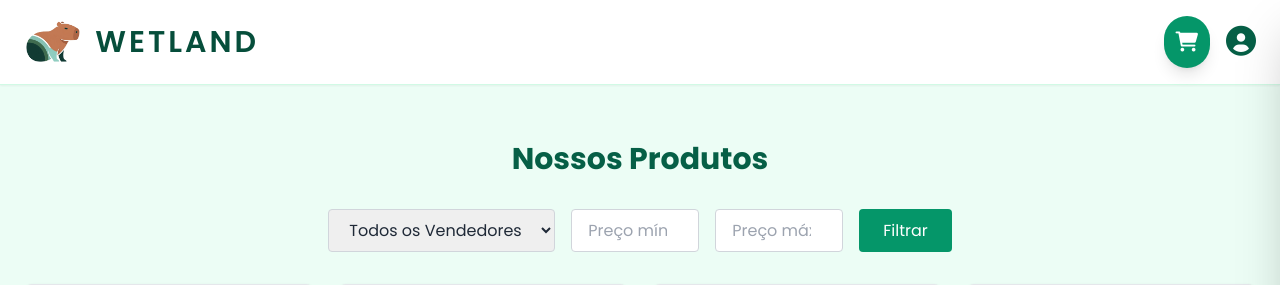
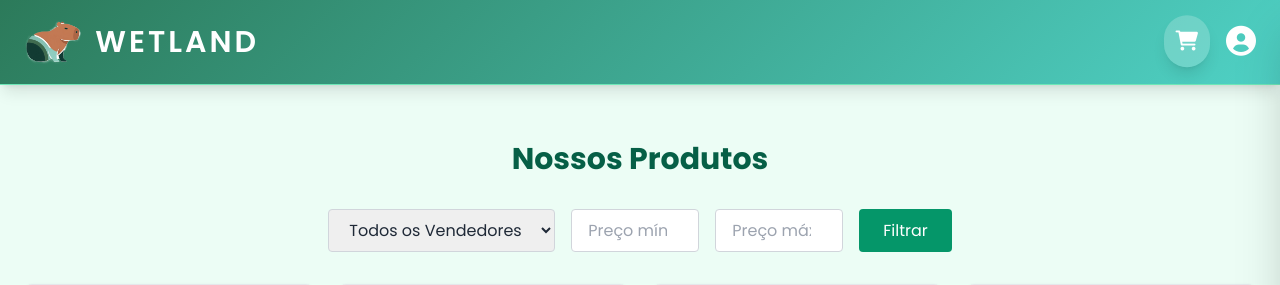
Before and after one commit to mateusoviana/wetland, a Flask app: page / in a window 1280 px wide. Shown: the top 285 px of the page. Run offline with Flask 3, Linux system fonts and the light colour scheme; some libraries are stand-ins or nearby versions.

Commit message:
Enhancing UI

```diff
--- a/templates/layout.html
+++ b/templates/layout.html
@@ -7,13 +7,14 @@
     <script src="https://cdn.tailwindcss.com"></script>
     <link rel="stylesheet" href="https://cdnjs.cloudflare.com/ajax/libs/font-awesome/6.0.0/css/all.min.css">
     <link href="https://fonts.googleapis.com/css2?family=Poppins:wght@300;400;500;600;700&display=swap" rel="stylesheet">
+    <link rel="stylesheet" href="{{ url_for('static', filename='style.css') }}">
     <style>
         body {
             font-family: 'Poppins', sans-serif;
         }
         .cart-sidebar {
             transition: transform 0.3s ease-in-out;
-            right: -384px; /* Esconde completamente (largura w-96 = 384px) */
+            right: -384px;
         }
         .cart-sidebar.closed {
             transform: translateX(0);
@@ -24,7 +25,6 @@
             right: 0;
         }
 
-        /* Garantir que o overlay funcione */
         .cart-overlay {
             transition: opacity 0.3s ease-in-out;
         }
@@ -35,28 +35,27 @@
     </style>
 </head>
 <body class="bg-emerald-50 text-gray-800">
-    <header class="bg-white shadow-sm border-b border-emerald-100">
+    <header class="hero-gradient shadow-lg border-b border-emerald-300">
         <div class="max-w-7xl mx-auto px-6 py-4 flex justify-between items-center">
-            <!-- Logo -->
             <a href="{{ url_for('index') }}" class="flex items-center gap-3">
                 <img src="{{ url_for('static', filename='images/logo2.png') }}" alt="Logo Wetland" class="h-12 w-auto">
-                <span class="text-3xl font-semibold text-emerald-900 uppercase tracking-widest">Wetland</span>
+                <span class="text-3xl font-semibold text-white uppercase tracking-widest">Wetland</span>
             </a>
 
-            <!-- Navegação direita -->
+            <!-- Enhanced navigation -->
             <div class="flex items-center gap-4">
-                <!-- Botão do carrinho (agora em todas as páginas) -->
-                <button id="cartToggle" class="relative bg-emerald-600 text-white p-3 rounded-full hover:bg-emerald-700 transition duration-200 shadow-lg">
+                <!-- Cart button with enhanced styling -->
+                <button id="cartToggle" class="relative bg-white bg-opacity-20 text-white p-3 rounded-full hover:bg-opacity-30 transition duration-300 shadow-lg floating transform hover:scale-105">
                     <i class="fas fa-shopping-cart text-xl"></i>
                     {% if cart_items and cart_items|length > 0 %}
-                    <span id="cartBadge" class="absolute -top-2 -right-2 bg-red-500 text-white text-xs rounded-full w-6 h-6 flex items-center justify-center font-bold">
+                    <span id="cartBadge" class="absolute -top-2 -right-2 bg-red-500 text-white text-xs rounded-full w-6 h-6 flex items-center justify-center font-bold animate-pulse">
                         {{ cart_items|sum(attribute='quantity') }}
                     </span>
                     {% endif %}
                 </button>
 
-                <!-- Conta -->
-                <a href="{{ url_for('account') }}" class="text-3xl text-emerald-800 hover:text-emerald-600 transition duration-200" title="Minha Conta">
+                <!-- Account button with enhanced styling -->
+                <a href="{{ url_for('account') }}" class="text-3xl text-white hover:text-emerald-200 transition duration-300 transform hover:scale-110" title="Minha Conta">
                     <i class="fas fa-user-circle"></i>
                 </a>
             </div>
@@ -65,44 +64,41 @@
 
     {% if request.endpoint != 'index' %}
     <div class="max-w-7xl mx-auto px-1 py-2 text-left">
-        <button onclick="window.history.back()" class="w-12 h-12 bg-emerald-800 text-white rounded-full flex items-center justify-center transition duration-200 hover:bg-emerald-700">
+        <button onclick="window.history.back()" class="w-12 h-12 hero-gradient text-white rounded-full flex items-center justify-center transition duration-300 hover:shadow-lg transform hover:scale-105">
             <i class="fas fa-arrow-left"></i>
         </button>
     </div>
     {% endif %}
 
-    <!-- Layout principal -->
     <div class="relative">
-        <main class="{% if request.endpoint == 'index' %}max-w-7xl{% else %}max-w-6xl{% endif %} mx-auto p-6">
+        <main class="{% if request.endpoint == 'index' %}max-w-7xl{% else %}max-w-6xl{% endif %} mx-auto p-6 relative z-10">
             {% block content %}{% endblock %}
         </main>
 
-        <!-- Overlay escuro quando carrinho está aberto (agora em todas as páginas) -->
         <div id="cartOverlay" class="cart-overlay hidden fixed inset-0 bg-black bg-opacity-50 z-40"></div>
 
-        <!-- Carrinho lateral retrátil (agora em todas as páginas) -->
+
         <aside id="cartSidebar" class="cart-sidebar closed fixed top-0 w-96 h-full bg-white shadow-2xl z-50 border-l border-emerald-100">
             <div class="p-6 h-full flex flex-col">
-                <!-- Cabeçalho do carrinho -->
-                <div class="flex items-center justify-between border-b border-emerald-100 pb-4 mb-4">
-                    <h3 class="text-xl font-semibold text-emerald-800 flex items-center gap-2">
+                <div class="flex items-center justify-between border-b border-emerald-100 pb-4 mb-4 hero-gradient text-white p-4 rounded-lg -m-6 mb-4">
+                    <h3 class="text-xl font-semibold flex items-center gap-2">
                         <i class="fas fa-shopping-cart"></i>
                         Meu Carrinho
                     </h3>
-                    <button id="closeCart" class="text-gray-500 hover:text-gray-700 text-xl">
+                    <button id="closeCart" class="text-white hover:text-emerald-200 text-xl transition duration-200">
                         <i class="fas fa-times"></i>
                     </button>
                 </div>
 
-                <!-- Conteúdo do carrinho -->
+                <!-- Cart content -->
                 <div class="flex-1 overflow-hidden flex flex-col">
                     {% if cart_items and cart_items|length > 0 %}
-                        <!-- Lista de itens -->
+                        <!-- Enhanced items list -->
                         <div class="flex-1 overflow-y-auto space-y-4 mb-4">
                             {% for item in cart_items %}
-                            <div class="relative border border-gray-200 rounded-lg p-4 bg-emerald-50" data-product-id="{{ item.product.id }}">
+                            <div class="relative border border-gray-200 rounded-lg p-4 bg-gradient-to-r from-emerald-50 to-white shadow-sm hover:shadow-md transition duration-200" data-product-id="{{ item.product.id }}">
                                 <div class="flex gap-4">
-                                    <div class="w-20 h-20 bg-white rounded-md overflow-hidden flex items-center justify-center border">
+                                    <div class="w-20 h-20 bg-white rounded-md overflow-hidden flex items-center justify-center border shadow-sm">
                                         <img src="{{ item.product.image_url }}" alt="{{ item.product.name }}" class="w-full h-full object-contain">
                                     </div>
                                     <div class="flex-1 min-w-0">
@@ -110,33 +106,33 @@
                                         <div class="text-emerald-600 font-bold mb-2">R$ {{ "%.2f"|format(item.product.price) }}</div>
                                         <div class="flex items-center gap-2 mb-2">
                                             <form action="{{ url_for('update_cart_route', product_id=item.product.id) }}" method="post" class="flex items-center gap-2">
-                                                <button type="button" onclick="updateQuantity('{{ item.product.id }}', -1)" class="w-8 h-8 bg-emerald-600 text-white rounded hover:bg-emerald-700 flex items-center justify-center">-</button>
-                                                <input type="number" name="quantity" value="{{ item.quantity }}" min="1" max="99" class="w-16 text-center text-sm border border-gray-300 rounded">
-                                                <button type="button" onclick="updateQuantity('{{ item.product.id }}', 1)" class="w-8 h-8 bg-emerald-600 text-white rounded hover:bg-emerald-700 flex items-center justify-center">+</button>
+                                                <button type="button" onclick="updateQuantity('{{ item.product.id }}', -1)" class="w-8 h-8 hero-gradient text-white rounded hover:shadow-md transition duration-200 flex items-center justify-center">-</button>
+                                                <input type="number" name="quantity" value="{{ item.quantity }}" min="1" max="99" class="w-16 text-center text-sm border border-gray-300 rounded shadow-sm">
+                                                <button type="button" onclick="updateQuantity('{{ item.product.id }}', 1)" class="w-8 h-8 hero-gradient text-white rounded hover:shadow-md transition duration-200 flex items-center justify-center">+</button>
                                             </form>
                                         </div>
                                         <div class="text-sm text-gray-600">Total: R$ {{ "%.2f"|format(item.item_total) }}</div>
                                     </div>
                                 </div>
-                                <button onclick="removeFromCart('{{ item.product.id }}')" class="absolute top-2 right-2 w-6 h-6 bg-red-500 text-white rounded-full text-xs hover:bg-red-600 flex items-center justify-center" title="Remover item">×</button>
+                                <button onclick="removeFromCart('{{ item.product.id }}')" class="absolute top-2 right-2 w-6 h-6 bg-red-500 text-white rounded-full text-xs hover:bg-red-600 transition duration-200 flex items-center justify-center transform hover:scale-110" title="Remover item">×</button>
                             </div>
                             {% endfor %}
                         </div>
 
-                        <!-- Resumo e ações -->
+                        <!-- Enhanced summary and actions -->
                         <div class="border-t border-emerald-100 pt-4 space-y-4">
-                            <div class="text-center">
-                                <div class="text-2xl font-bold text-emerald-800">Total: R$ {{ "%.2f"|format(cart_total) if cart_total else "0.00" }}</div>
+                            <div class="text-center hero-gradient text-white p-4 rounded-lg">
+                                <div class="text-2xl font-bold">Total: R$ {{ "%.2f"|format(cart_total) if cart_total else "0.00" }}</div>
                             </div>
                             <div class="space-y-3">
                                 <form action="{{ url_for('checkout') }}" method="post">
-                                    <button type="submit" class="w-full bg-emerald-600 text-white py-3 px-4 rounded-lg hover:bg-emerald-700 transition duration-200 font-medium text-lg">
+                                    <button type="submit" class="w-full hero-gradient text-white py-3 px-4 rounded-lg hover:shadow-lg transition duration-300 font-medium text-lg transform hover:scale-105">
                                         <i class="fas fa-credit-card mr-2"></i>
                                         Finalizar Compra
                                     </button>
                                 </form>
                                 <form action="{{ url_for('clear_cart_route') }}" method="post">
-                                    <button type="submit" class="w-full bg-gray-500 text-white py-2 px-4 rounded-lg hover:bg-gray-600 transition duration-200">
+                                    <button type="submit" class="w-full bg-gray-500 text-white py-2 px-4 rounded-lg hover:bg-gray-600 transition duration-200 hover:shadow-md">
                                         <i class="fas fa-trash mr-2"></i>
                                         Limpar Carrinho
                                     </button>
@@ -144,12 +140,12 @@
                             </div>
                         </div>
                     {% else %}
-                        <!-- Carrinho vazio -->
+                        <!-- Enhanced empty cart -->
                         <div class="flex-1 flex flex-col items-center justify-center text-center text-gray-500">
-                            <i class="fas fa-shopping-cart text-6xl mb-4 text-gray-300"></i>
+                            <i class="fas fa-shopping-cart text-6xl mb-4 text-gray-300 floating"></i>
                             <h4 class="text-xl font-medium mb-2">Seu carrinho está vazio</h4>
                             <p class="text-sm mb-4">Adicione produtos para começar suas compras!</p>
-                            <button onclick="closeCart()" class="bg-emerald-600 text-white px-6 py-2 rounded-lg hover:bg-emerald-700 transition duration-200">
+                            <button onclick="closeCart()" class="hero-gradient text-white px-6 py-2 rounded-lg hover:shadow-lg transition duration-300 transform hover:scale-105">
                                 Continuar Comprando
                             </button>
                         </div>
@@ -159,48 +155,37 @@
         </aside>
     </div>
 
-    <footer class="text-center text-sm text-emerald-900 py-6 border-t border-emerald-200 max-w-7xl mx-auto">
-        Projeto 2 - CSI22 | ITA
+    <!-- Enhanced footer -->
+    <footer class="text-center text-sm text-emerald-900 py-6 border-t border-emerald-200 max-w-7xl mx-auto hero-gradient text-white rounded-t-lg mt-8">
+        <div class="floating">
+            A loja mais completa do H8!
+        </div>
     </footer>
 
     <script>
-        // Controle do carrinho retrátil
+        // Enhanced cart control with animations
         const cartToggle = document.getElementById('cartToggle');
         const cartSidebar = document.getElementById('cartSidebar');
         const cartOverlay = document.getElementById('cartOverlay');
         const closeCartBtn = document.getElementById('closeCart');
 
-        console.log('Elementos encontrados:');
-        console.log('cartToggle:', cartToggle);
-        console.log('cartSidebar:', cartSidebar);
-        console.log('cartOverlay:', cartOverlay);
-        console.log('closeCartBtn:', closeCartBtn);
-
-        // Funções globais para o carrinho
+        // Global cart functions with enhanced effects
         window.openCart = function() {
-            console.log('Função openCart chamada');
             if (cartSidebar) {
-                console.log('Abrindo carrinho...');
                 cartSidebar.classList.remove('closed');
                 cartSidebar.classList.add('open');
-                console.log('Classes do carrinho:', cartSidebar.className);
-            } else {
-                console.error('cartSidebar não encontrado!');
             }
 
             if (cartOverlay) {
                 cartOverlay.classList.remove('hidden');
                 cartOverlay.style.opacity = '1';
                 cartOverlay.style.pointerEvents = 'auto';
-            } else {
-                console.error('cartOverlay não encontrado!');
             }
 
             document.body.style.overflow = 'hidden';
         };
 
         window.closeCart = function() {
-            console.log('Função closeCart chamada');
             if (cartSidebar) {
                 cartSidebar.classList.remove('open');
                 cartSidebar.classList.add('closed');
@@ -213,25 +198,16 @@
             document.body.style.overflow = 'auto';
         };
 
-        // Aliases para compatibilidade
-        window.openCart = window.openCart;
-        window.closeCart = window.closeCart;
-
         // Event listeners
         if (cartToggle) {
-            console.log('Adicionando event listener ao cartToggle');
             cartToggle.addEventListener('click', function(e) {
-                console.log('Botão do carrinho clicado');
                 e.preventDefault();
                 window.openCart();
             });
-        } else {
-            console.error('cartToggle não encontrado!');
         }
 
         if (closeCartBtn) {
             closeCartBtn.addEventListener('click', function(e) {
-                console.log('Botão fechar clicado');
                 e.preventDefault();
                 window.closeCart();
             });
@@ -241,14 +217,14 @@
             cartOverlay.addEventListener('click', window.closeCart);
         }
 
-        // Fechar com ESC
+        // Close with ESC
         document.addEventListener('keydown', function(e) {
             if (e.key === 'Escape') {
                 window.closeCart();
             }
         });
 
-        // Funções para gerenciar carrinho
+        // Cart management functions
         function updateQuantity(productId, change) {
             const quantityInput = document.querySelector(`[data-product-id="${productId}"] input[name="quantity"]`);
             let currentQty = parseInt(quantityInput.value);
@@ -259,7 +235,6 @@
 
             quantityInput.value = newQty;
 
-            // Submit the form
             const form = quantityInput.closest('form');
             form.submit();
         }
@@ -272,58 +247,27 @@
             form.submit();
         }
 
-        // Auto-abrir carrinho quando item é adicionado
+        // Auto-open cart functionality
         document.addEventListener('DOMContentLoaded', function() {
             const urlParams = new URLSearchParams(window.location.search);
 
-            if (urlParams.get('cart') === 'open') {
-                console.log('Abrindo carrinho automaticamente...');
+            if (urlParams.get('cart') === 'open' || urlParams.get('added') === 'true' || urlParams.get('cart_added') === 'true') {
                 window.openCart();
-                // Remove o parâmetro da URL sem recarregar
-                window.history.replaceState({}, document.title, window.location.pathname);
-            }
-
-            // Auto-abrir carrinho quando item é adicionado da página de produto
-            if (urlParams.get('added') === 'true') {
-                console.log('Produto adicionado, abrindo carrinho...');
-                window.openCart();
-                // Remove o parâmetro da URL sem recarregar
-                window.history.replaceState({}, document.title, window.location.pathname);
-            }
-
-            // Auto-abrir carrinho quando item é adicionado (novo parâmetro)
-            if (urlParams.get('cart_added') === 'true') {
-                console.log('Produto adicionado via AJAX, abrindo carrinho...');
-                window.openCart();
-                // Remove o parâmetro da URL sem recarregar
                 window.history.replaceState({}, document.title, window.location.pathname);
             }
         });
 
-        // Função global para recarregar a página quando necessário (para atualizar o carrinho)
-        window.reloadCartData = function() {
-            // Recarrega a página para atualizar os dados do carrinho
-            window.location.reload();
-        };
-
-        // Detectar quando o usuário volta para a página (para atualizar o carrinho)
+        // Page visibility handling
         window.addEventListener('pageshow', function(event) {
-            // Se a página foi carregada do cache (usuário voltou), recarregar para atualizar carrinho
             if (event.persisted) {
-                console.log('Página carregada do cache, recarregando para atualizar carrinho...');
                 window.location.reload();
             }
         });
 
-        // Detectar mudanças de visibilidade da página
         document.addEventListener('visibilitychange', function() {
             if (!document.hidden) {
-                // Página se tornou visível novamente
-                console.log('Página se tornou visível novamente');
-                // Opcional: recarregar após um delay para atualizar dados
                 setTimeout(function() {
                     if (performance.navigation.type === 2) {
-                        // Usuário voltou usando botão voltar
                         window.location.reload();
                     }
                 }, 100);
```
